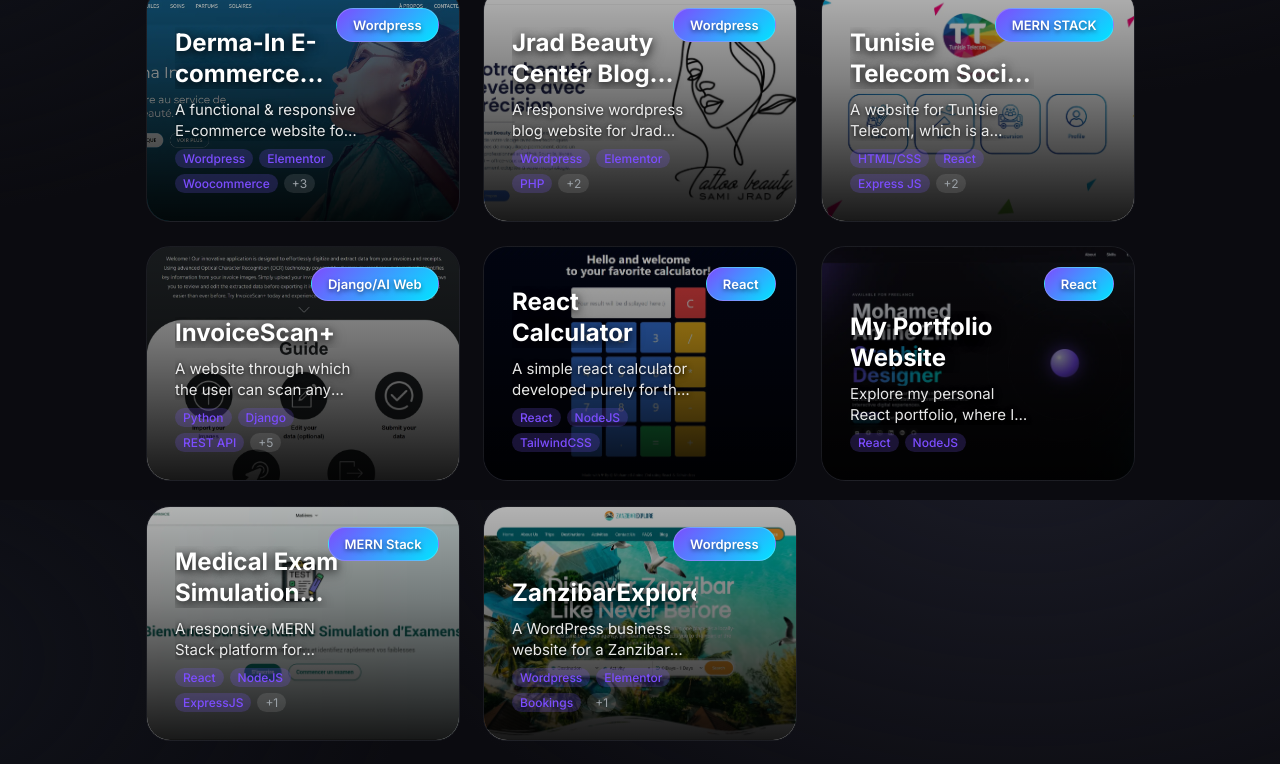
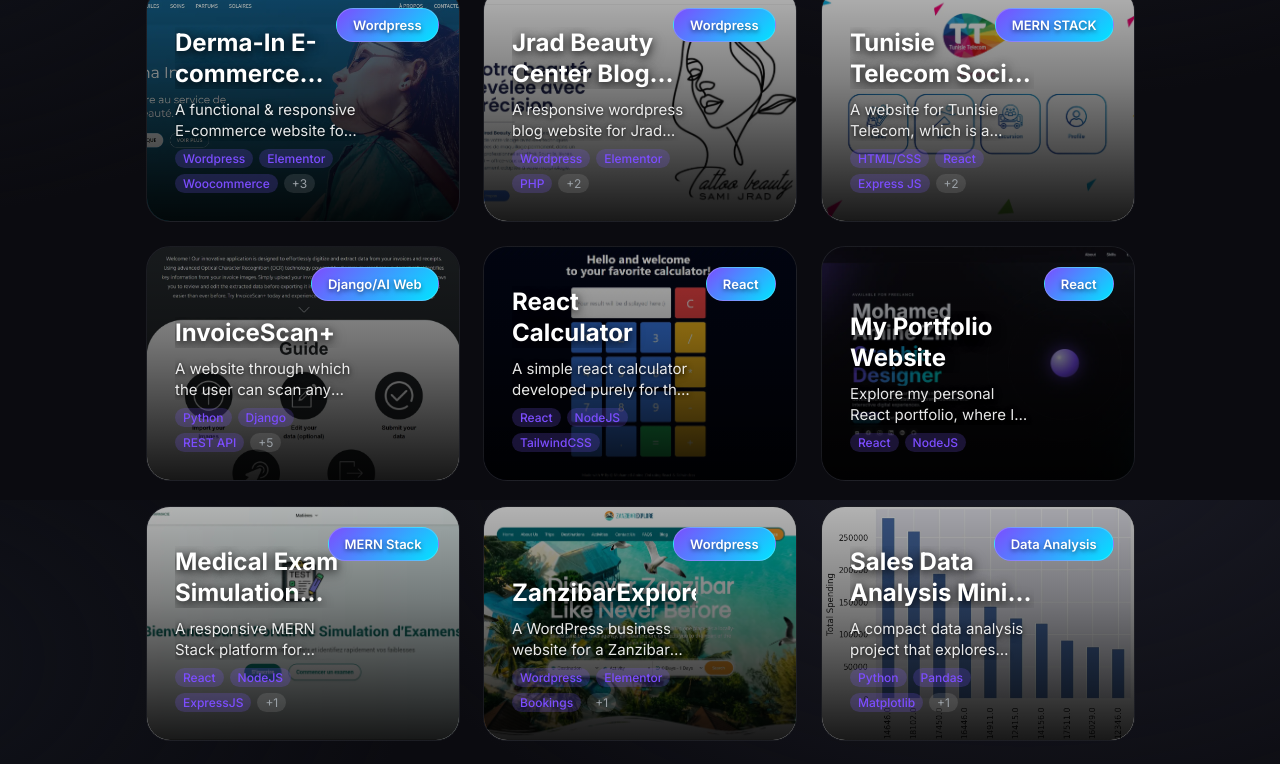
Before and after one commit to ZiniMedAmine/zini-portfolio, a React (Vite) app in the folder zini-portfolio/: page / in a window 1280 px wide. Shown: the part 6700-7464 px from the top of the page. Built offline with nearby package versions, Linux system fonts and the light colour scheme.

Commit message:
Added two python projects.

```diff
--- a/zini-portfolio/src/App.jsx
+++ b/zini-portfolio/src/App.jsx
@@ -39,6 +39,8 @@ import reactCalculator from './assets/reactcalculator.webp'
 import portfolioWebsite from './assets/portfoliowebsite.webp'
 import umfiasi from './assets/umfiasi.webp'
 import zanzibarExplore from './assets/ZanzibarExplore.webp'
+import dataAnalysisProj from './assets/dataanalysisproj.webp'
+import colorQuantization from './assets/colorquantization.webp'
 
 function App() {
   const yearRef = useRef(null)
@@ -1084,9 +1086,31 @@ function App() {
                       tag: "Wordpress",
                       type: "dev",
                       image: zanzibarExplore,
-                      liveUrl: "#",
-                      codeUrl: "#",
+                      liveUrl: "zanzibarexplore.com",
+                      codeUrl: "zanzibarexplore.com",
                       tech: ["Wordpress", "Elementor", "Bookings", "SEO"]
+                    },
+                    {
+                      id: 13,
+                      title: "Sales Data Analysis Mini Project",
+                      description: "A compact data analysis project that explores sales performance and patterns using Python, with clear visual summaries and insights.",
+                      tag: "Data Analysis",
+                      type: "dev",
+                      image: dataAnalysisProj,
+                      liveUrl: "https://github.com/ZiniMedAmine/Sales-Data-Analysis-Mini-Project",
+                      codeUrl: "https://github.com/ZiniMedAmine/Sales-Data-Analysis-Mini-Project",
+                      tech: ["Python", "Pandas", "Matplotlib", "Data Analysis"]
+                    },
+                    {
+                      id: 14,
+                      title: "K-Means Color Quantization Mini Project",
+                      description: "An image processing mini project that reduces color palettes using K-Means clustering for cleaner, stylized visuals.",
+                      tag: "Computer Vision",
+                      type: "dev",
+                      image: colorQuantization,
+                      liveUrl: "https://github.com/ZiniMedAmine/KMEANS_Color_Quantization",
+                      codeUrl: "https://github.com/ZiniMedAmine/KMEANS_Color_Quantization",
+                      tech: ["Python", "K-Means", "OpenCV", "Image Processing"]
                     }
                   ].map((project) => (
                     <div
```
Also changed, not shown: zini-portfolio/src/assets/colorquantization.webp (added), zini-portfolio/src/assets/dataanalysisproj.webp (added).
